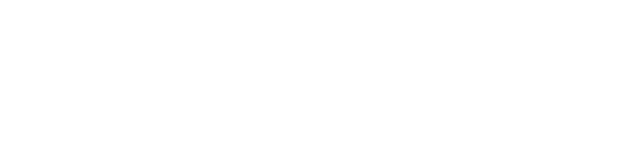
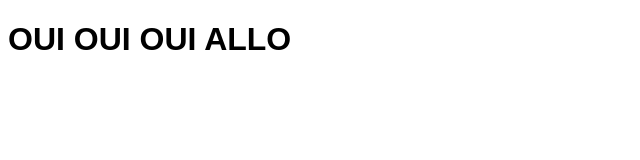
Before and after one commit to ZackForget/Exercice-3-2, a plain HTML site: page index.html in a window 1280 px wide. Shown: the whole page, without its empty margins (0-640 px from the left). Drawn offline with Linux system fonts and the light colour scheme.

Commit message:
ajout paragraphe

```diff
--- a/index.html
+++ b/index.html
@@ -5,10 +5,12 @@
     <meta name="viewport" content="width=device-width, initial-scale=1.0">
     <meta http-equiv="X-UA-Compatible" content="ie=edge">
     <title>Exercice 3</title>
-<link rel="stylesheet"
+<link rel="stylesheet" href="css/style.css">
+
+
 
 </head>
 <body>
-
+    <h1>OUI OUI OUI ALLO</h1>
 </body>
 </html>
```
